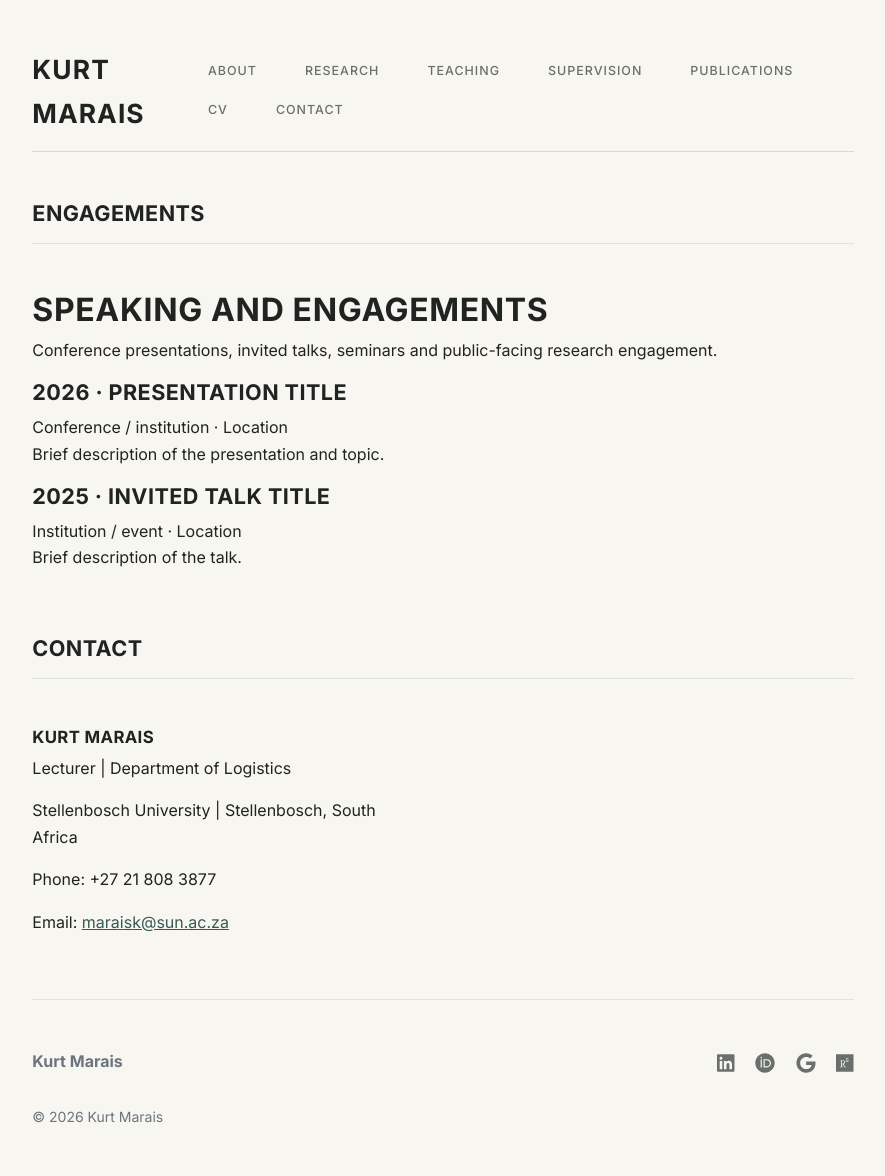
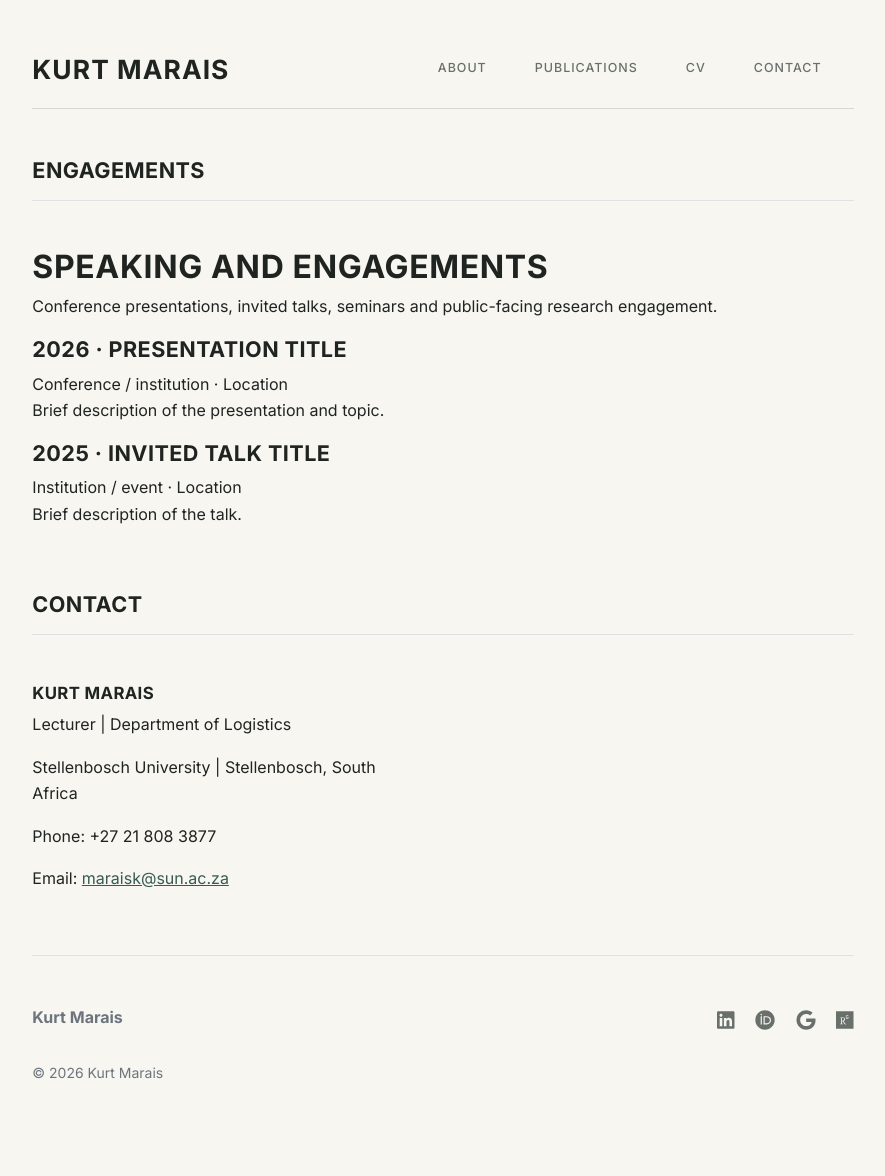
Before and after one commit to kurtmarais/kurtmarais.github.io, a Jekyll site: the page built from engagements.md, in a window 1280 px wide. Shown: the whole page, without its empty margins (197-1082 px from the left). Built offline with Jekyll 4.4.1, drawn with Linux system fonts in a browser that asks for light colours; after the commit the page ends 1132 px from its top, so only the background shows below that.

Commit message:
Update settings.yml

```diff
--- a/_data/settings.yml
+++ b/_data/settings.yml
@@ -1,8 +1,8 @@
 menu:
 - {name: 'about', url: '/about/'}
-- {name: 'research', url: '/research/'}
-- {name: 'teaching', url: '/teaching/'}
-- {name: 'supervision', url: '/supervision/'}
+#- {name: 'research', url: '/research/'}
+#- {name: 'teaching', url: '/teaching/'}
+#- {name: 'supervision', url: '/supervision/'}
 #- {name: 'engagement', url: '/engagement/'}
 - {name: 'publications', url: '/publications/'}
 - {name: 'cv', url: '/cv/'}
```
